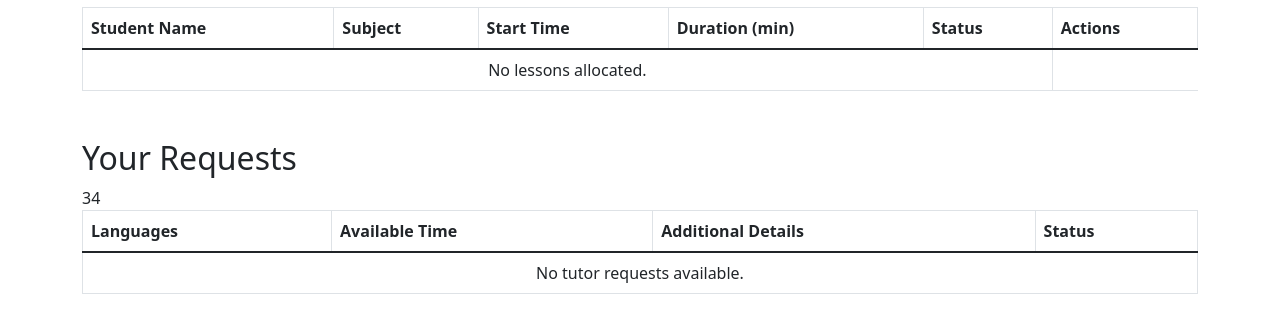
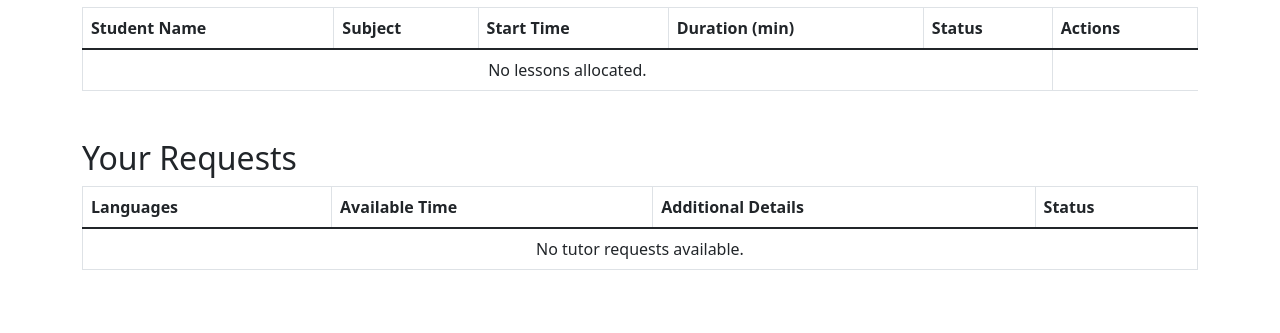
Before and after one commit to sarutafeel/Team_Lynx, a Django app: template tutorials/templates/tutor_dashboard.html in a window 1280 px wide. Shown: the part 301-634 px from the top of the page. Run offline with Django 3.2, Linux system fonts and the light colour scheme; the template is opened without the code that fills it, so the values that code supplies are empty; some libraries are stand-ins or nearby versions.

Commit message:
removed random 34 print in tutor dashboard

```diff
--- a/tutorials/templates/tutor_dashboard.html
+++ b/tutorials/templates/tutor_dashboard.html
@@ -50,7 +50,7 @@
 
     <!-- Tutor requests -->
     <div class="mt-5">
-        <h2>Your Requests</h2>34
+        <h2>Your Requests</h2>
         <table class="table table-bordered">
             <thead>
                 <tr>
```
